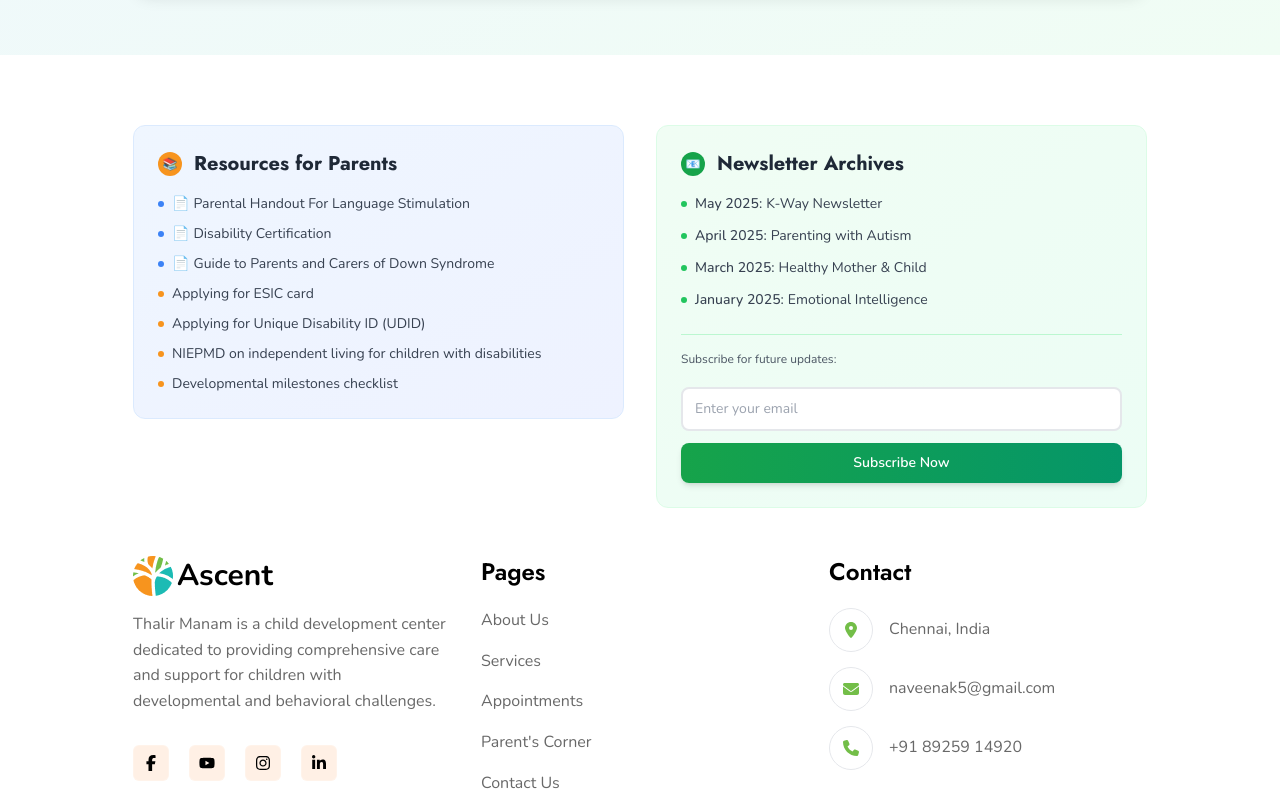
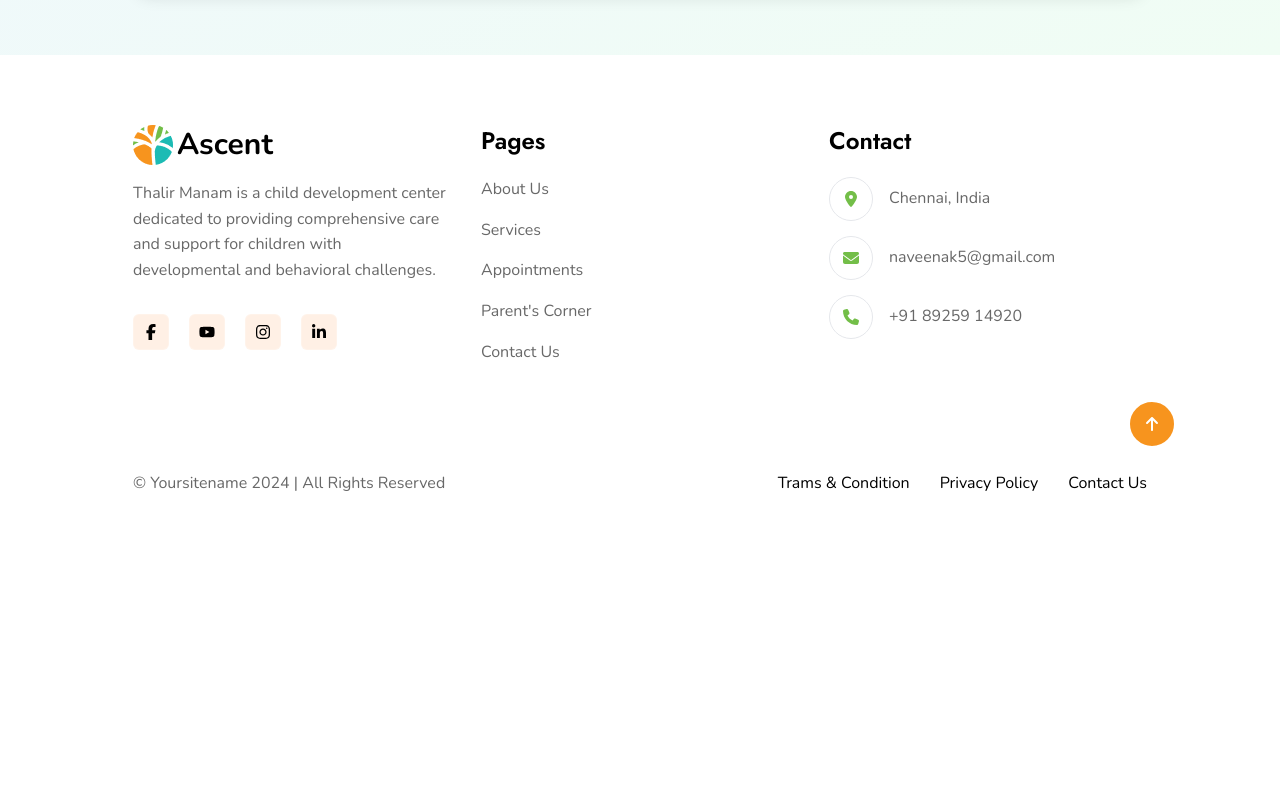
Before and after one commit to quantum-logic-llc/thalirmanam, a Next.js app: page / in a window 1280 px wide. Shown: the part 8860-9660 px from the top of the page. After the commit the page ends 9389 px from the top, so only its background shows below. Built offline with nearby package versions, Linux system fonts and the light colour scheme.

Commit message:
remove footer

```diff
--- a/src/components/sections/footers/footerOne.jsx
+++ b/src/components/sections/footers/footerOne.jsx
@@ -11,79 +11,15 @@ const FooterOne = () => {
     return (
         <footer className="pt-[70px] relative">
             <div className="container">
-                {/* Top Section - Newsletter and Resources */}
-                <div className="grid lg:grid-cols-2 grid-cols-1 gap-8 mb-12">
-                    {/* Resources for Parents Container */}
+                {/* Main Footer Content */}
+                <div className="grid lg:grid-cols-3 md:grid-cols-2 grid-cols-1 justify-between gap-7.5">
                     <SlideUp delay={2}>
-                        <div className="bg-gradient-to-br from-blue-50 to-indigo-50 p-6 rounded-xl border border-blue-100">
-                            <h3 className="text-xl font-bold text-gray-800 mb-4 flex items-center">
-                                <span className="w-6 h-6 bg-primary rounded-full flex items-center justify-center text-white text-xs mr-3">📚</span>
-                                Resources for Parents
-                            </h3>
-                            <ul className="space-y-2.5">
-                                <li><Link href="/downloads/language-stimulation-handout.pdf" className="flex items-center text-sm text-gray-700 hover:text-primary transition-all duration-300 group"><span className="w-1.5 h-1.5 bg-blue-500 rounded-full mr-2 group-hover:scale-125 transition-transform"></span><span className="mr-1">📄</span>Parental Handout For Language Stimulation</Link></li>
-                                <li><Link href="/downloads/disability-certification.pdf" className="flex items-center text-sm text-gray-700 hover:text-primary transition-all duration-300 group"><span className="w-1.5 h-1.5 bg-blue-500 rounded-full mr-2 group-hover:scale-125 transition-transform"></span><span className="mr-1">📄</span>Disability Certification</Link></li>
-                                <li><Link href="/downloads/down-syndrome-guide.pdf" className="flex items-center text-sm text-gray-700 hover:text-primary transition-all duration-300 group"><span className="w-1.5 h-1.5 bg-blue-500 rounded-full mr-2 group-hover:scale-125 transition-transform"></span><span className="mr-1">📄</span>Guide to Parents and Carers of Down Syndrome</Link></li>
-                                <li><Link href="/resources/esic-card-application" className="flex items-center text-sm text-gray-700 hover:text-primary transition-all duration-300 group"><span className="w-1.5 h-1.5 bg-primary rounded-full mr-2 group-hover:scale-125 transition-transform"></span>Applying for ESIC card</Link></li>
-                                <li><Link href="/resources/udid-application" className="flex items-center text-sm text-gray-700 hover:text-primary transition-all duration-300 group"><span className="w-1.5 h-1.5 bg-primary rounded-full mr-2 group-hover:scale-125 transition-transform"></span>Applying for Unique Disability ID (UDID)</Link></li>
-                                <li><Link href="/resources/niepmd-independent-living" className="flex items-center text-sm text-gray-700 hover:text-primary transition-all duration-300 group"><span className="w-1.5 h-1.5 bg-primary rounded-full mr-2 group-hover:scale-125 transition-transform"></span>NIEPMD on independent living for children with disabilities</Link></li>
-                                <li><Link href="/resources/developmental-milestones-checklist" className="flex items-center text-sm text-gray-700 hover:text-primary transition-all duration-300 group"><span className="w-1.5 h-1.5 bg-primary rounded-full mr-2 group-hover:scale-125 transition-transform"></span>Developmental milestones checklist</Link></li>
-                            </ul>
-                        </div>
-                    </SlideUp>
-
-                    {/* Newsletter Container */}
-                    <SlideUp delay={3}>
-                        <div className="bg-gradient-to-br from-green-50 to-emerald-50 p-6 rounded-xl border border-green-100">
-                            <h3 className="text-xl font-bold text-gray-800 mb-4 flex items-center">
-                                <span className="w-6 h-6 bg-green-600 rounded-full flex items-center justify-center text-white text-xs mr-3">📧</span>
-                                Newsletter Archives
-                            </h3>
-                            <div className="space-y-3 mb-6">
-                                <Link href="https://www.kauveryhospital.com/news-events/k-way-newsletter-may-2025/" target="_blank" className="flex items-center text-sm text-gray-700 hover:text-green-600 transition-all duration-300 group">
-                                    <span className="w-1.5 h-1.5 bg-green-500 rounded-full mr-2 group-hover:scale-125 transition-transform"></span>
-                                    <span className="font-medium mr-1">May 2025:</span> K-Way Newsletter
-                                </Link>
-                                <Link href="https://www.kauveryhospital.com/news-events/parenting-my-child-with-autism-a-journey-of-strength-advocacy-and-resilience/" target="_blank" className="flex items-center text-sm text-gray-700 hover:text-green-600 transition-all duration-300 group">
-                                    <span className="w-1.5 h-1.5 bg-green-500 rounded-full mr-2 group-hover:scale-125 transition-transform"></span>
-                                    <span className="font-medium mr-1">April 2025:</span> Parenting with Autism
-                                </Link>
-                                <Link href="https://www.kauveryhospital.com/news-events/a-healthy-mother-a-healthy-child/" target="_blank" className="flex items-center text-sm text-gray-700 hover:text-green-600 transition-all duration-300 group">
-                                    <span className="w-1.5 h-1.5 bg-green-500 rounded-full mr-2 group-hover:scale-125 transition-transform"></span>
-                                    <span className="font-medium mr-1">March 2025:</span> Healthy Mother & Child
-                                </Link>
-                                <Link href="https://www.kauveryhospital.com/news-events/building-emotional-intelligence-for-a-stronger-resilient-future/" target="_blank" className="flex items-center text-sm text-gray-700 hover:text-green-600 transition-all duration-300 group">
-                                    <span className="w-1.5 h-1.5 bg-green-500 rounded-full mr-2 group-hover:scale-125 transition-transform"></span>
-                                    <span className="font-medium mr-1">January 2025:</span> Emotional Intelligence
-                                </Link>
-                            </div>
-                            <form className="space-y-3 border-t border-green-200 pt-4">
-                                <p className="text-xs text-gray-600 mb-2">Subscribe for future updates:</p>
-                                <input
-                                    type="email"
-                                    placeholder="Enter your email"
-                                    className="w-full px-3 py-2.5 text-sm border-2 border-gray-200 rounded-lg focus:outline-none focus:border-green-500 focus:ring-1 focus:ring-green-200 transition-all duration-300"
-                                />
-                                <button
-                                    type="submit"
-                                    className="w-full bg-gradient-to-r from-green-600 to-emerald-600 text-white px-4 py-2.5 text-sm rounded-lg hover:from-green-700 hover:to-emerald-700 transition-all duration-300 font-semibold shadow-md hover:shadow-lg"
-                                >
-                                    Subscribe Now
-                                </button>
-                            </form>
-                        </div>
-                    </SlideUp>
-                </div>
-
-                {/* Bottom Section - Main Footer Content */}
-                <div className="grid lg:grid-cols-3 md:grid-cols-2 grid-cols-1 justify-between gap-7.5">
-                    <SlideUp delay={4}>
                         <Logo />
                         <p className="pt-4">Thalir Manam is a child development center dedicated to providing comprehensive care and support for children with developmental and behavioral challenges.</p>
                         <SocalIcons prentClass={"gap-5 pt-7.5"} className={"w-9 h-9 bg-warm text-muted-foreground hover:text-cream-foreground hover:bg-green"} />
                     </SlideUp>
 
-                    <SlideUp delay={5}>
+                    <SlideUp delay={3}>
                         <h3 className="text-2xl font-semibold">Pages</h3>
                         <ul className="flex flex-col gap-[15px] pt-5 min-w-[203px]">
                             <li><Link href="/about-us" className="text-[#686868] transition-all duration-500 hover:ml-1 hover:text-primary-foreground">About Us</Link></li>
@@ -94,7 +30,7 @@ const FooterOne = () => {
                         </ul>
                     </SlideUp>
 
-                    <SlideUp delay={6}>
+                    <SlideUp delay={4}>
                         <h3 className="text-2xl font-semibold">Contact</h3>
                         <ul className="flex flex-col gap-[15px] pt-5">
                             <li>
```
